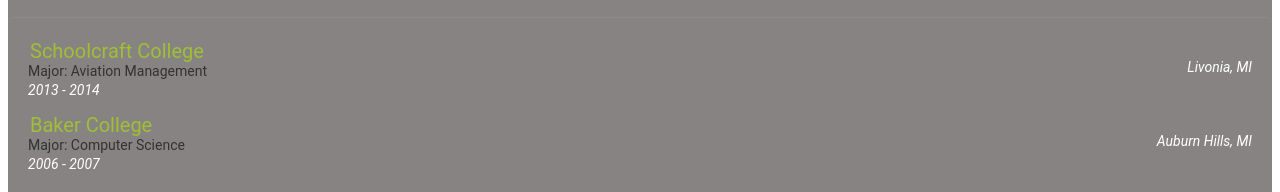
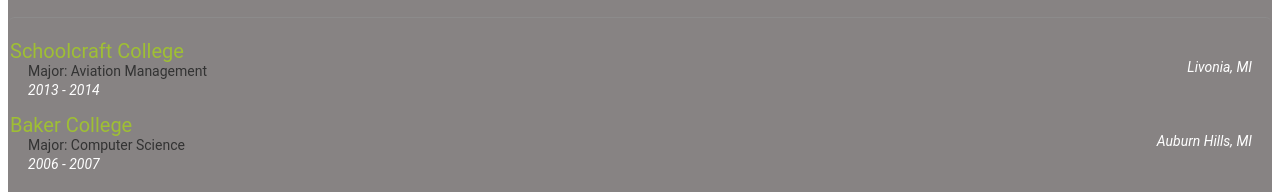
Before and after one commit to cozyartz/cozy2963.github.io, a plain HTML site: page index.html in a window 1280 px wide. Shown: the part 450-642 px from the top of the page. Drawn offline with nearby package versions, Linux system fonts and the light colour scheme; some packages are replaced by stand-ins of ours.

Commit message:
Refactor: Changed CSS after finding a flaw

```diff
--- a/css/style.css
+++ b/css/style.css
@@ -145,7 +145,6 @@
   color: #9fbf34;
   text-decoration: none;
   margin: 2px 0px 0px 2px;
-  padding: 0 0 0 20px;
 }
 
 .employer {
```
